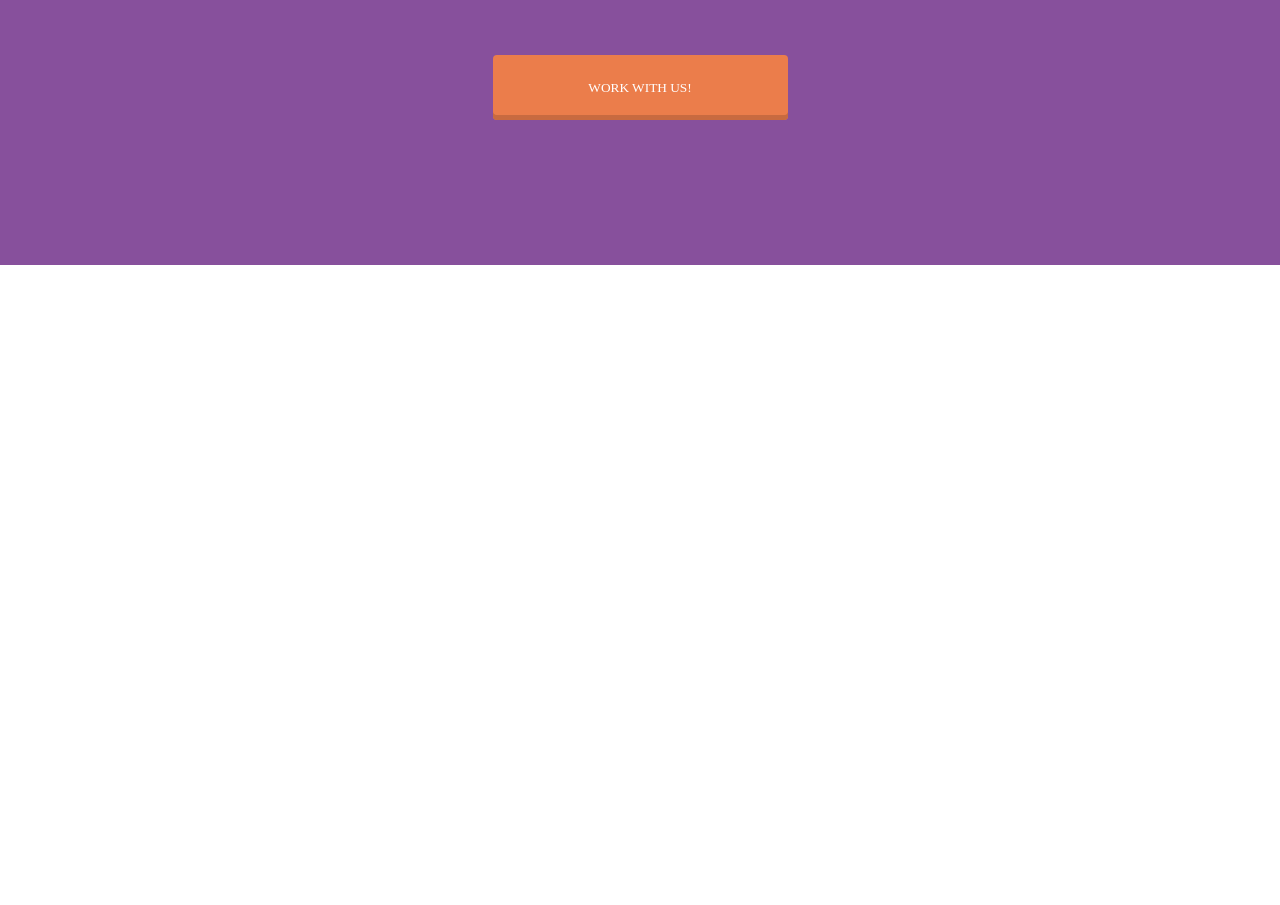
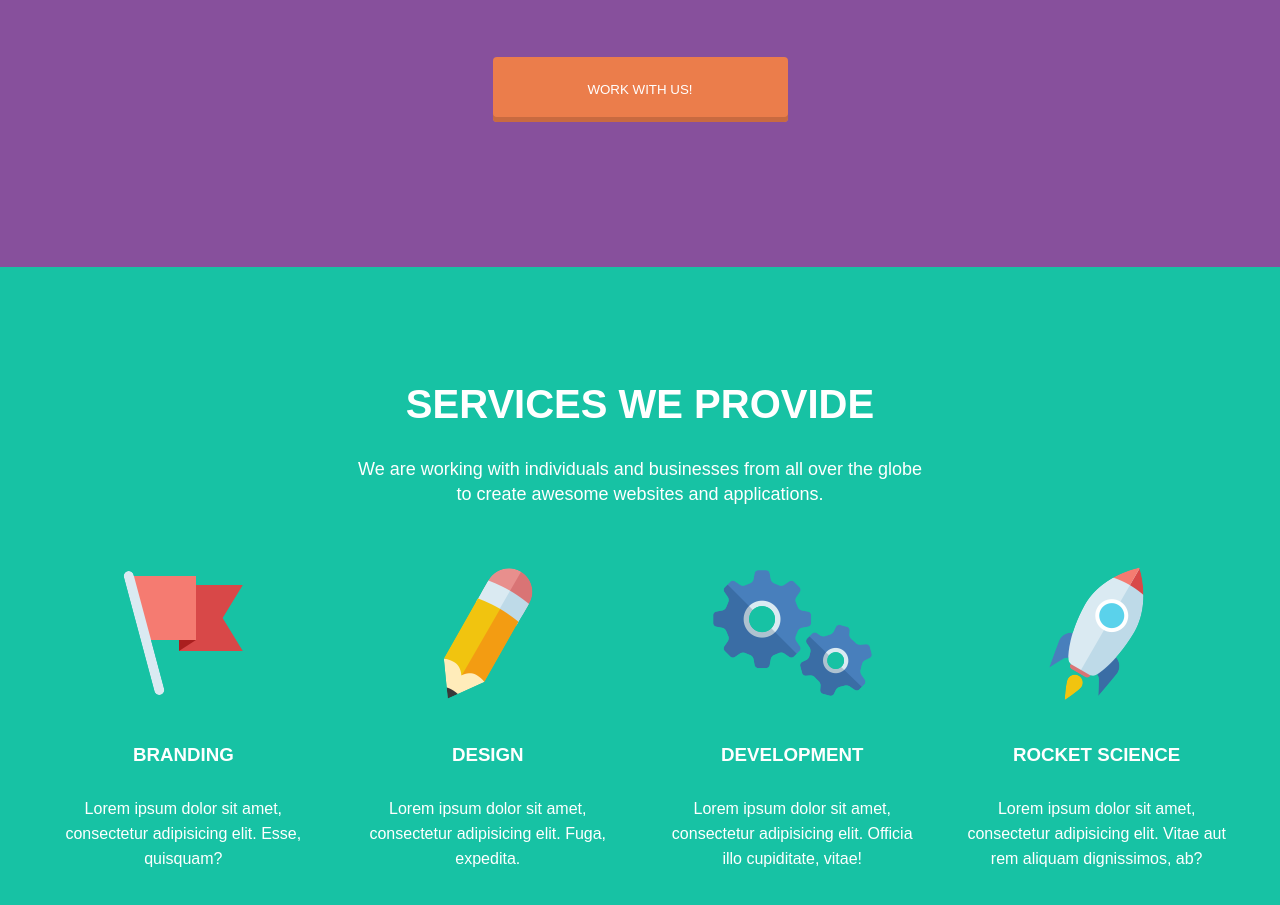
Before and after one commit to dima993993/TEST4, a plain HTML site: page index.html in a window 1280 px wide. Shown: the part 303-1208 px from the top of the page. Before the commit the page ends 800 px from the top, so only its background shows below. Drawn offline with Linux system fonts and the light colour scheme.

Commit message:
services

```diff
--- a/css/style.css
+++ b/css/style.css
@@ -1,7 +1,7 @@
 *{
 	padding: 0;
 	margin: 0;
-	font-family: Titilium Web;
+	font-family: Titilium Web, sans-serif;
 }
 /****HEADER****/
 
@@ -75,3 +75,38 @@ header button:active {
 	box-shadow: 0 5px #c86a40;
 	transform: translateY(4px);
 }
+
+/****SECTION SERVICES****/
+
+.services h2{
+	padding-top: 115px;
+	text-transform: uppercase;
+	font-size: 40px;
+}
+.services>p {
+	font-size: 18px;
+}
+.services {
+	height: 750px;
+	background-color: #17c2a4;
+	color: #fff;
+	text-align: center;
+}
+.services>div {
+	margin-top: 60px;
+}
+.services>div>div {
+	width: 260px;
+	display: inline-block;
+	margin-left: 20px;
+	margin-right: 20px;
+	vertical-align: top;
+}
+.services h3 {
+	text-transform: uppercase;
+	padding-top: 40px;
+}
+.services p {
+	padding-top: 30px;
+	line-height:  25px;
+}
--- a/index.html
+++ b/index.html
@@ -23,9 +23,31 @@
 			<button><a href="#">Work with us!</a></button>
 		</div>
 	</header>
-
 	<section class="services">
-
+		<h2>Services we provide</h2>
+		<p>We are working with individuals and businesses from all over the globe<br> to create awesome websites and applications.</p>
+		<div>
+			<div>
+				<div><img src="img/1.png"></div>
+				<h3>Branding</h3>
+				<p>Lorem ipsum dolor sit amet, consectetur adipisicing elit. Esse, quisquam?</p>
+			</div>
+			<div>
+				<div><img src="img/2.png"></div>
+				<h3>Design</h3>
+				<p>Lorem ipsum dolor sit amet, consectetur adipisicing elit. Fuga, expedita.</p>
+			</div>
+			<div>
+				<div><img src="img/3.png"></div>
+				<h3>Development</h3>
+				<p>Lorem ipsum dolor sit amet, consectetur adipisicing elit. Officia illo cupiditate, vitae!</p>
+			</div>
+			<div>
+				<div><img src="img/4.png"></div>
+				<h3>Rocket science</h3>
+				<p>Lorem ipsum dolor sit amet, consectetur adipisicing elit. Vitae aut rem aliquam dignissimos, ab?</p>
+			</div>
+		</div>
 	</section>
 	<section class="team">
 
```
Also changed, not shown: img/1.png (added), img/2.png (added), img/3.png (added), img/4.png (added).
